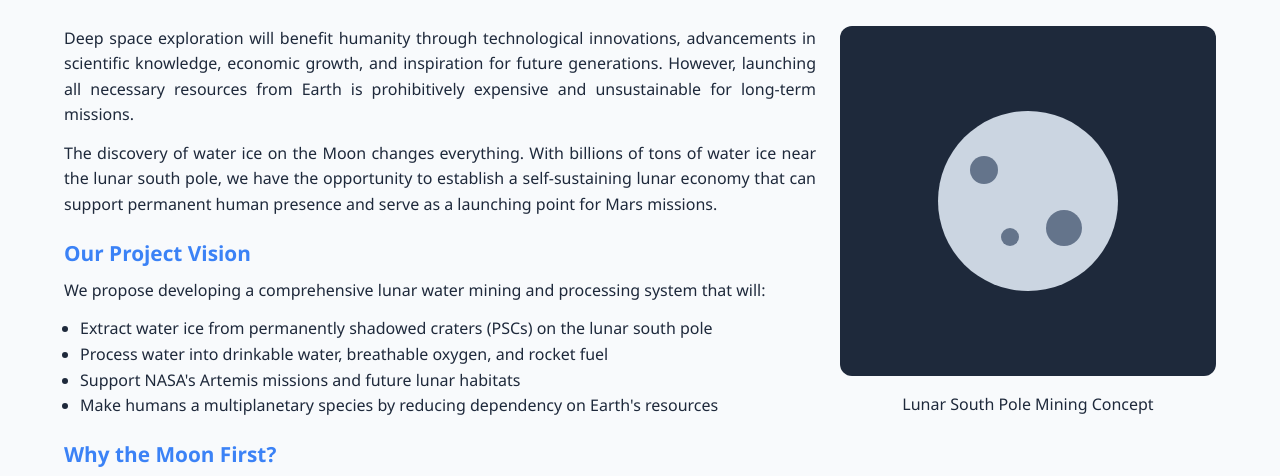
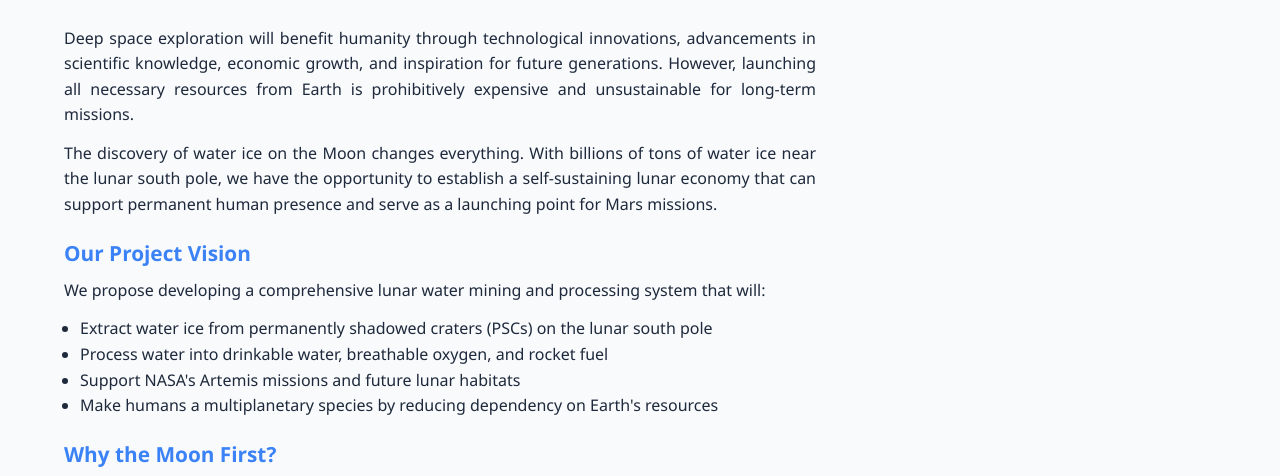
Before and after one commit to Ayamamoru/aerospace, a plain HTML site: page index.html in a window 1280 px wide. Shown: the part 465-941 px from the top of the page. Drawn offline with Linux system fonts and the light colour scheme.

Commit message:
uh deletion

```diff
--- a/index.html
+++ b/index.html
@@ -53,20 +53,6 @@
 
                     <h3>Why the Moon First?</h3>
                     <p>The Moon is the first stop in humanity's deep-space exploration journey. With NASA's Artemis mission planning to land in 2024, European Space Agency's PROSPECT program, and China's International Lunar Research Station by 2035, establishing lunar water mining infrastructure is critical for all future missions.</p>
-                </div>
-
-                <div class="image-content">
-                    <!-- CSS-based lunar mining visualization -->
-                    <div class="moon-visual">
-                        <div class="moon-surface">
-                            <div class="crater crater-1"></div>
-                            <div class="crater crater-2"></div>
-                            <div class="crater crater-3"></div>
-                            <div class="ice-deposit"></div>
-                            <div class="mining-equipment"></div>
-                        </div>
-                    </div>
-                    <p class="caption">Lunar South Pole Mining Concept</p>
                 </div>
             </div>
         </section>
```
